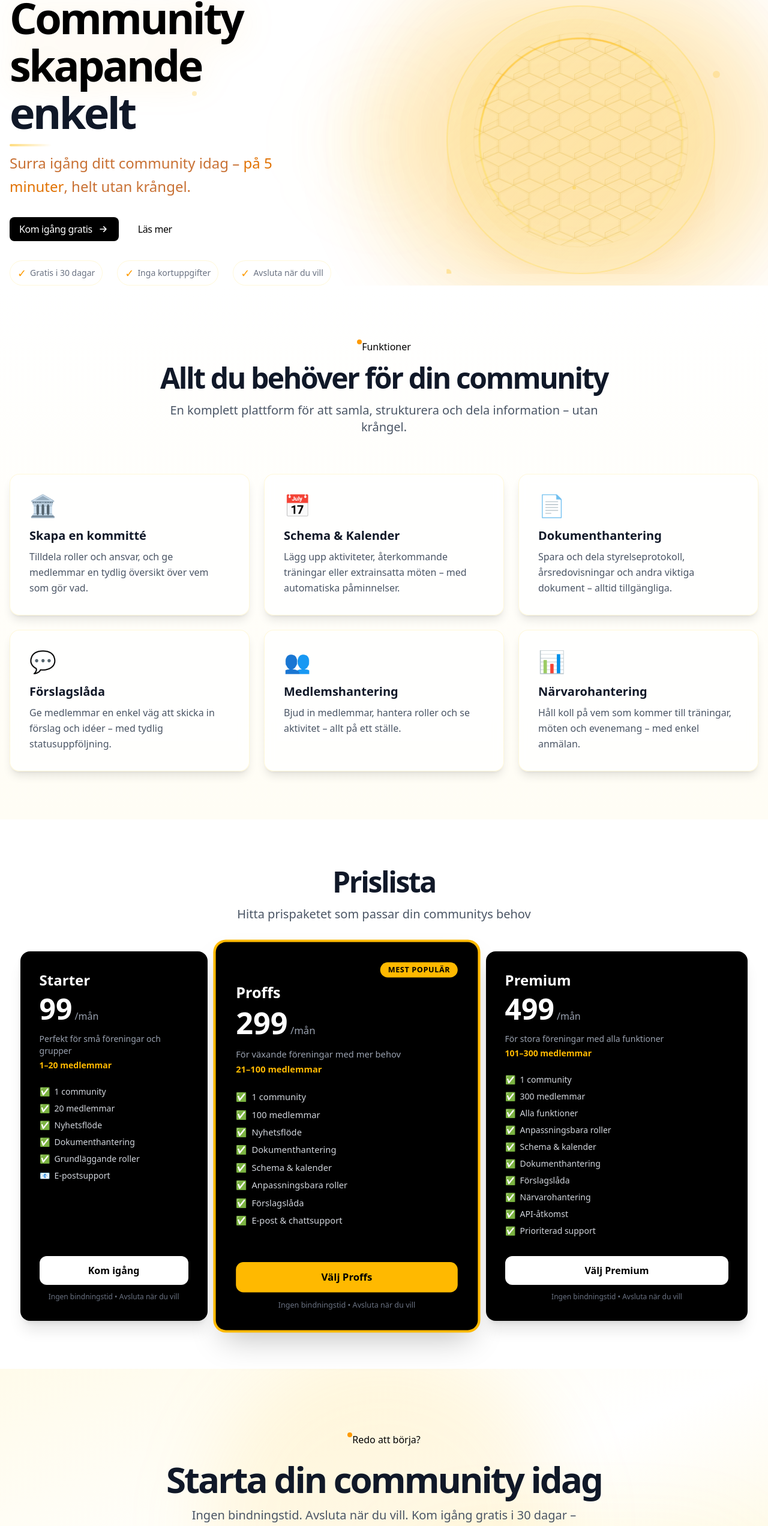
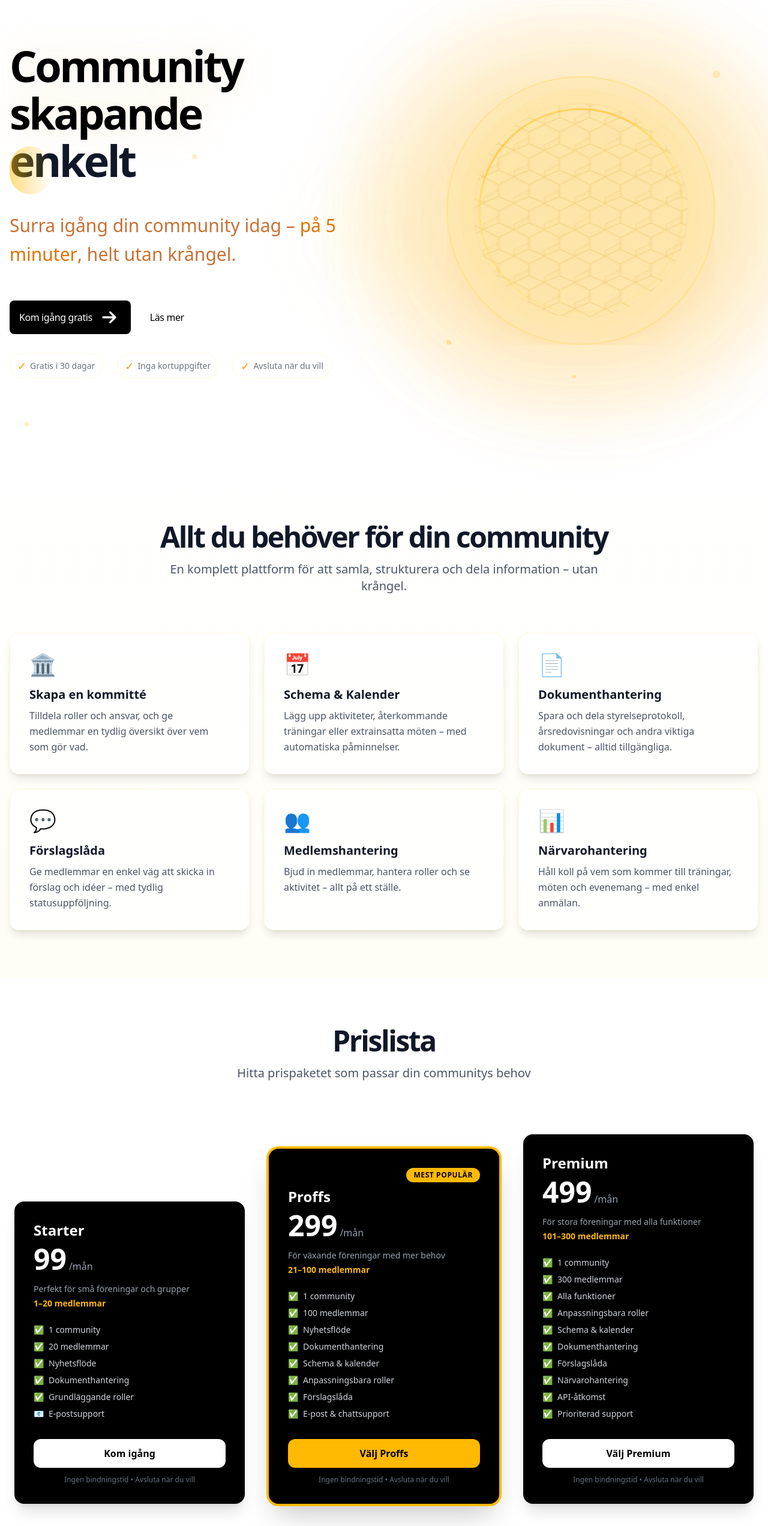
Before and after one commit to Yael353/hivify.frontend, a Next.js app: page / in a window 1280 px wide. Shown: the part 114-2658 px from the top of the page at 60% size. Built offline with nearby package versions, Linux system fonts and the light colour scheme.

Commit message:
feat: update landing page components for improved layout and responsiveness

```diff
--- a/src/components/landingpage/body/CTA.tsx
+++ b/src/components/landingpage/body/CTA.tsx
@@ -3,7 +3,7 @@ import React from "react";
 
 export default function CTA() {
   return (
-    <section className="relative py-24 overflow-hidden bg-linear-to-br from-amber-50 via-white to-amber-100/70">
+    <section className="relative py-24 h-full overflow-hidden bg-linear-to-br from-amber-50 via-white to-amber-100/70">
       <div className="absolute inset-0 pointer-events-none">
         <div className="absolute top-1/2 left-1/2 -translate-x-1/2 -translate-y-1/2 w-150 h-150 bg-amber-400/10 rounded-full blur-3xl" />
         <div className="absolute bottom-0 right-0 w-1/2 h-1/2 bg-amber-300/5 rounded-full blur-3xl" />
@@ -11,11 +11,6 @@ export default function CTA() {
 
       <div className="container mx-auto px-4 relative z-10">
         <div className="max-w-3xl mx-auto text-center">
-          <div className="badge-gold inline-flex mb-6">
-            <span className="inline-block w-2 h-2 bg-amber-500 rounded-full animate-pulse" />
-            Redo att börja?
-          </div>
-
           <h2 className="text-4xl md:text-5xl lg:text-6xl font-bold tracking-tighter text-gray-900">
             Starta din community{" "}
             <span className="text-gold-gradient">idag</span>
--- a/src/components/landingpage/body/Features.tsx
+++ b/src/components/landingpage/body/Features.tsx
@@ -44,12 +44,7 @@ export default function Features() {
   return (
     <section className="py-20 bg-linear-to-b from-white to-amber-50/50">
       <div className="container mx-auto px-4">
-
         <div className="text-center max-w-3xl mx-auto mb-16">
-          <div className="badge-gold inline-flex mb-4">
-            <span className="inline-block w-2 h-2 bg-amber-500 rounded-full animate-pulse" />
-            Funktioner
-          </div>
           <h2 className="text-4xl md:text-5xl font-bold tracking-tighter text-gray-900">
             Allt du behöver för din{" "}
             <span className="text-gold-gradient">community</span>
@@ -60,21 +55,17 @@ export default function Features() {
           </p>
         </div>
 
-
         <div className="grid grid-cols-1 md:grid-cols-2 lg:grid-cols-3 gap-6">
           {features.map((feature, index) => (
             <div
               key={index}
-              className="group bg-white/80 backdrop-blur-sm rounded-2xl p-8 border border-amber-200/30 shadow-lg hover:shadow-xl transition-all duration-300 hover:scale-105 hover:border-amber-400/50"
+              className="group bg-white/80 backdrop-blur-sm rounded-2xl p-8 border border-amber-200/30 shadow-lg hover:shadow-xl transition-all duration-300 transparent hover:bg-white/90 hover:backdrop-blur-md"
             >
-
               <div className="text-4xl mb-4">{feature.icon}</div>
-
 
               <h3 className="text-xl font-bold text-gray-900 mb-2">
                 {feature.title}
               </h3>
-
 
               <p className="text-gray-600 leading-relaxed">
                 {feature.description}
--- a/src/components/landingpage/body/Pricing.tsx
+++ b/src/components/landingpage/body/Pricing.tsx
@@ -63,7 +63,6 @@ export default function Pricing() {
   return (
     <section className="py-20 bg-white">
       <div className="container mx-auto px-4">
-
         <div className="text-center max-w-2xl mx-auto mb-12">
           <h2 className="text-4xl md:text-5xl font-bold tracking-tighter text-gray-900">
             Prislista
@@ -73,17 +72,15 @@ export default function Pricing() {
           </p>
         </div>
 
-
-        <div className="flex flex-col md:flex-row items-center justify-center gap-6 md:items-stretch">
+        <div className="flex flex-col md:flex-row items-center md:items-end justify-around gap-6 py-10 hover:shadow-2xs">
           {plans.map((plan) => {
-
             let sizeClasses = "";
             if (plan.size === "small") {
-              sizeClasses = "md:w-1/4 max-w-sm";
+              sizeClasses = "md:w-1/3 max-w-sm max-h-[600px]";
             } else if (plan.size === "medium") {
-              sizeClasses = "md:w-1/3 max-w-md scale-105 z-10";
+              sizeClasses = "md:w-1/3 max-w-sm max-h-[700px]";
             } else {
-              sizeClasses = "md:w-[35%] max-w-lg";
+              sizeClasses = "md:w-1/3 max-w-sm max-h-[800px]";
             }
 
             return (
@@ -98,7 +95,6 @@ export default function Pricing() {
                   ${plan.popular ? "ring-4 ring-amber-400 shadow-2xl" : "shadow-xl"}
                 `}
               >
-
                 {plan.popular && (
                   <div className="flex justify-between items-start mb-2">
                     <div />
@@ -107,7 +103,6 @@ export default function Pricing() {
                     </span>
                   </div>
                 )}
-
 
                 <div className="mb-2">
                   <h3 className="text-2xl font-bold">{plan.name}</h3>
@@ -119,12 +114,10 @@ export default function Pricing() {
                   </div>
                 </div>
 
-
                 <p className="text-gray-400 text-sm mt-2">{plan.description}</p>
                 <p className="text-amber-400 font-semibold text-sm mt-1">
                   {plan.members}
                 </p>
-
 
                 <ul className="mt-6 space-y-2 text-gray-300 text-sm grow">
                   {plan.features.map((feature, index) => (
@@ -151,7 +144,6 @@ export default function Pricing() {
                   {plan.buttonText}
                 </button>
 
-
                 <p className="text-gray-500 text-xs text-center mt-3">
                   Ingen bindningstid • Avsluta när du vill
                 </p>
--- a/src/components/landingpage/bottom/Footer.tsx
+++ b/src/components/landingpage/bottom/Footer.tsx
@@ -5,9 +5,9 @@ export default function Footer() {
   const currentYear = new Date().getFullYear();
 
   return (
-    <footer className="bg-black text-white/70 py-12">
+    <footer className="bg-black text-white/70 py-12 ">
       <div className="container mx-auto px-4">
-        <div className="grid grid-cols-1 md:grid-cols-4 gap-8">
+        <div className="grid grid-cols-1 md:grid-cols-4 gap-8 justify-around">
           <div className="flex flex-col items-start">
             <div className="flex items-center gap-4 mb-4">
               <div>
@@ -22,7 +22,8 @@ export default function Footer() {
             </p>
           </div>
 
-          <div>
+          <div className="text-center md:text-start md:col-span-2 flex flex-col md:flex-row justify-around gap-8">
+            <div className="py-2">
               <h4 className="text-white font-semibold mb-4">Produkt</h4>
               <ul className="space-y-2 text-sm">
                 <li>
@@ -51,7 +52,7 @@ export default function Footer() {
                 </li>
               </ul>
             </div>
-          <div>
+            <div className="py-2">
               <h4 className="text-white font-semibold mb-4">Företag</h4>
               <ul className="space-y-2 text-sm">
                 <li>
@@ -80,7 +81,7 @@ export default function Footer() {
                 </li>
               </ul>
             </div>
-          <div>
+            <div className="py-2">
               <h4 className="text-white font-semibold mb-4">Kontakt</h4>
               <ul className="space-y-2 text-sm">
                 <li>
@@ -113,15 +114,16 @@ export default function Footer() {
                 </li>
               </ul>
             </div>
-          <div>
-            <div className="w-16 h-16 md:w-20 md:h-20 shrink-0">
+          </div>
+          <div className="flex justify-center md:justify-center items-center md:items-center">
+            <div className="w-16 h-16 md:w-40 md:h-40">
               <HexagonOrb />
             </div>
           </div>
         </div>
         <div className="border-t border-white/10 mt-8 pt-8 flex flex-col md:flex-row justify-between items-center gap-4 text-sm text-white/40">
           <p>© {currentYear} Hivefy. Alla rättigheter förbehållna.</p>
-          <div className="flex gap-6">
+          <div className="flex gap-6 justify-center md:justify-start items-center">
             <Link
               href="/privacy"
               className="hover:text-white transition-colors"
--- a/src/components/landingpage/top/Hero.tsx
+++ b/src/components/landingpage/top/Hero.tsx
@@ -2,26 +2,26 @@ import HexagonOrb from "./HexagonOrb";
 
 export default function Hero() {
   return (
-    <div className="relative max-h-screen flex items-center justify-center overflow-hidden pt-0">
+    <div className="relative h-full flex items-center justify-center overflow-hidden sm:pt-0 py-20">
       <div className="absolute right-0 top-1/2 -translate-y-1/2 w-1/2 h-3/4 bg-amber-400/5 rounded-full blur-3xl pointer-events-none overflow-hidden" />
       <div className="absolute left-1/2 top-1/2 -translate-x-1/2 -translate-y-1/2 w-50 h-50 bg-amber-300/5 rounded-full blur-3xl pointer-events-none overflow-hidden" />
 
-      <div className="container mx-auto px-4 relative z-10">
+      <div className="container mx-auto px-4 relative z-10 md:py-20">
         <div className="flex flex-col md:flex-row items-center gap-8 lg:gap-16">
-          <div className="flex-1 text-center md:text-left max-w-2xl">
-            <h1 className="text-4xl md:text-5xl lg:text-6xl xl:text-7xl font-bold tracking-tighter leading-[1.1]">
+          <div className="flex-1 text-left max-w-2xl">
+            <h1 className="text-7xl md:text-9xl lg:text-9xl xl:text-7xl font-bold tracking-tighter leading-[1.1]">
               <span className="text-gold-gradient drop-shadow-[0_0_30px_rgba(245,158,11,0.15)]">
                 Community skapande
               </span>
               <br />
-              <span className="text-gray-900 relative">
+              <span className="text-gray-900 relative text-left max-w-2xl">
                 enkelt
-                <span className="absolute -bottom-2 left-0 w-1/3 h-1 bg-linear-to-r from-amber-400 to-transparent rounded-full opacity-50" />
+                <span className="absolute -bottom-2 left-0 w-1/3 h-1 bg-linear-to-r from-amber-400 to-transparent rounded-full opacity-50 py-10" />
               </span>
             </h1>
 
-            <p className="text-xl md:text-2xl text-amber-700/80 mt-6 max-w-lg leading-relaxed">
-              Surra igång ditt community idag –
+            <p className="md:py-5 text-left max-w-lg md:max-w-xl text-xl md:text-3xl text-amber-700/80 mt-6  leading-relaxed">
+              Surra igång din community idag –
               <span className="text-amber-600 font-medium"> på 5 minuter</span>,
               helt utan krångel.
             </p>
@@ -32,7 +32,7 @@ export default function Hero() {
                 <span className="relative flex items-center">
                   Kom igång gratis
                   <svg
-                    className="ml-2 w-5 h-5 group-hover:translate-x-1 transition-transform duration-200"
+                    className="ml-2 w-5 h-5 md:w-10 md:h-10 group-hover:translate-x-1 transition-transform duration-200"
                     fill="none"
                     stroke="currentColor"
                     viewBox="0 0 24 24"
@@ -66,10 +66,8 @@ export default function Hero() {
             </div>
           </div>
 
-
           <div className="flex-1 flex justify-center md:justify-end lg:justify-center">
             <div className="relative w-full max-w-sm md:max-w-md lg:max-w-lg">
-
               <div className="absolute inset-0 bg-amber-400/20 rounded-full blur-3xl scale-125 animate-pulse" />
               <div
                 className="absolute inset-0 bg-amber-500/10 rounded-full blur-2xl scale-150 animate-pulse"
```
Also changed, not shown: src/components/landingpage/top/Header.tsx (+2 -6 lines). Lines whose indentation alone changed are shown as unchanged.
